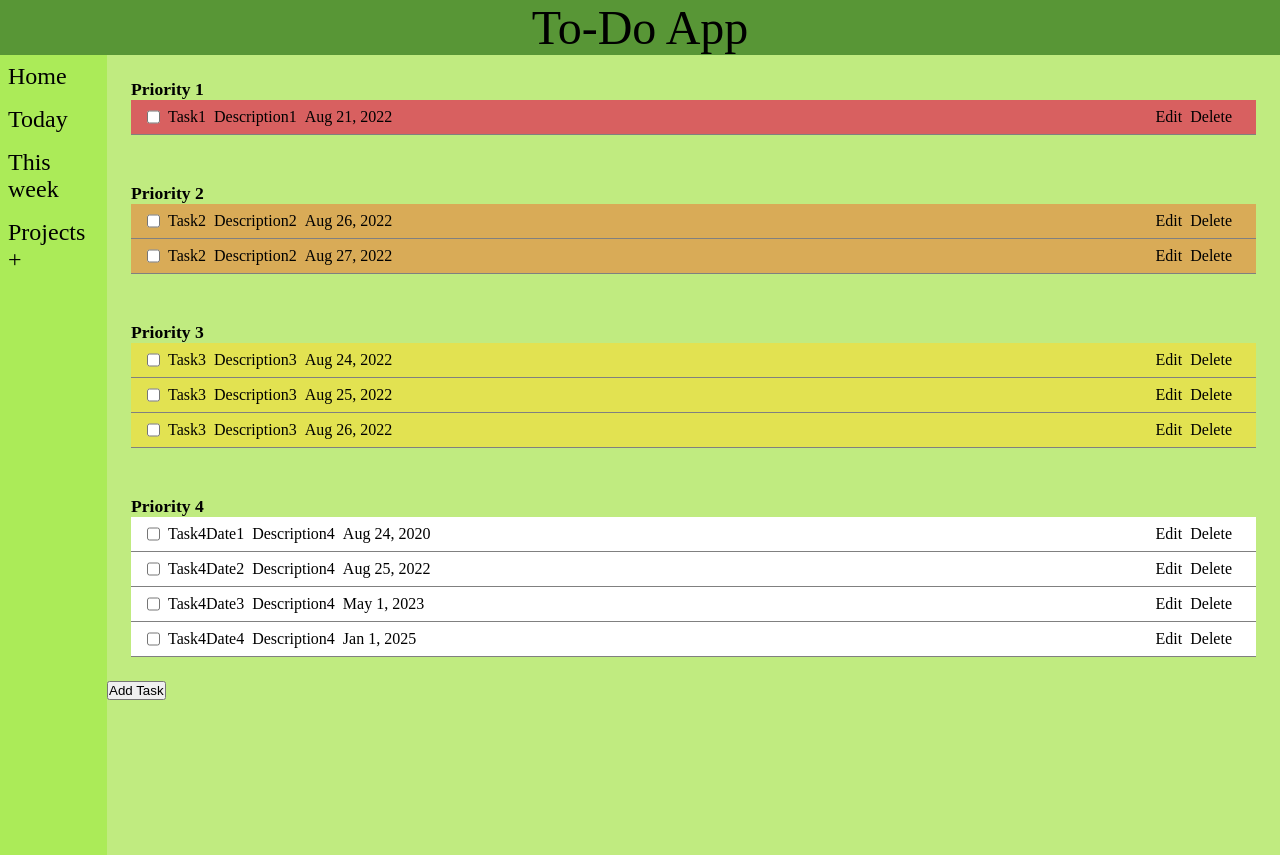
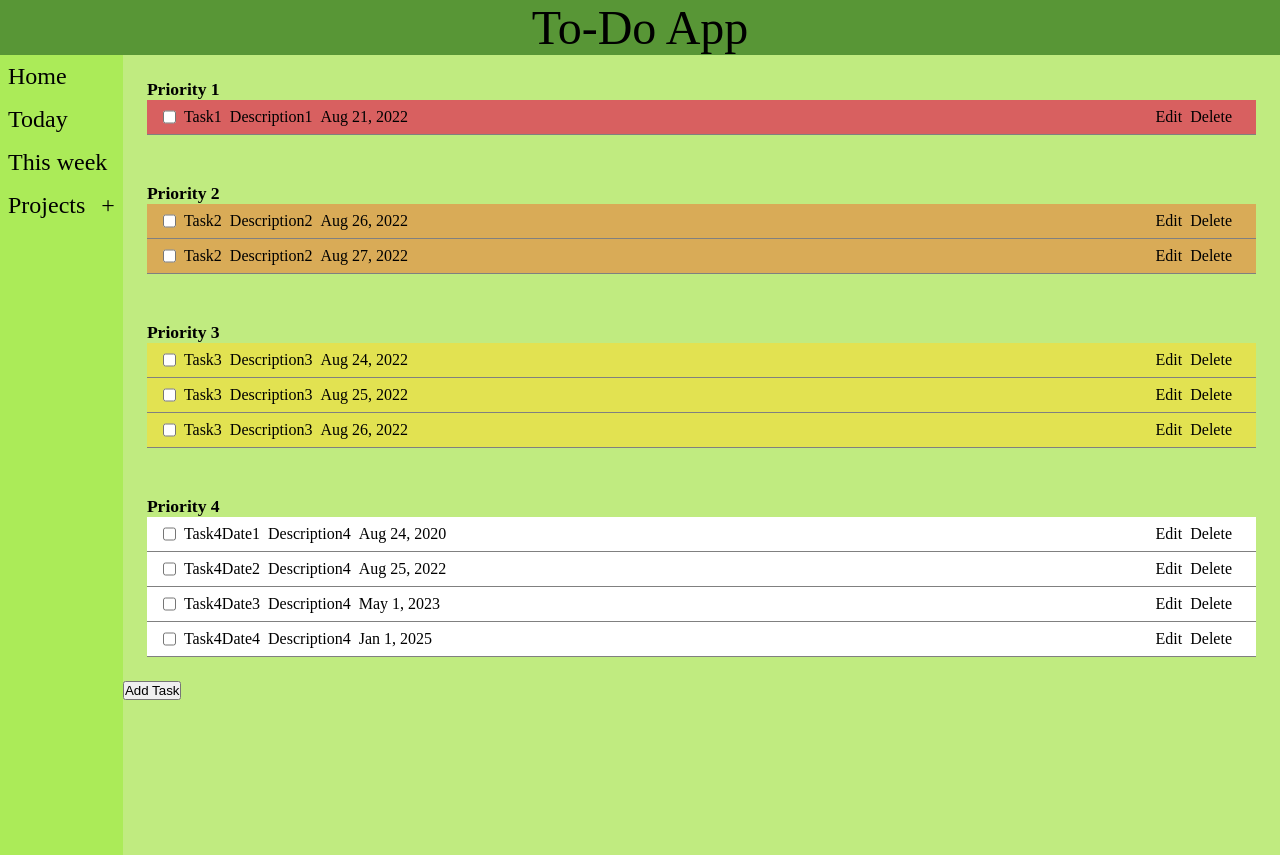
Before and after one commit to NateTewolde/todo-list, a website built with webpack: page dist/index.html in a window 1280 px wide. Built offline with nearby package versions, Linux system fonts and the light colour scheme.

Commit message:
Add flexbox styling to projects-header div

```diff
--- a/src/style.css
+++ b/src/style.css
@@ -81,3 +81,8 @@ body {
   display: flex;
   column-gap: 8px;
 }
+
+.projects-header {
+  display: flex;
+  column-gap: 16px;
+}
```
